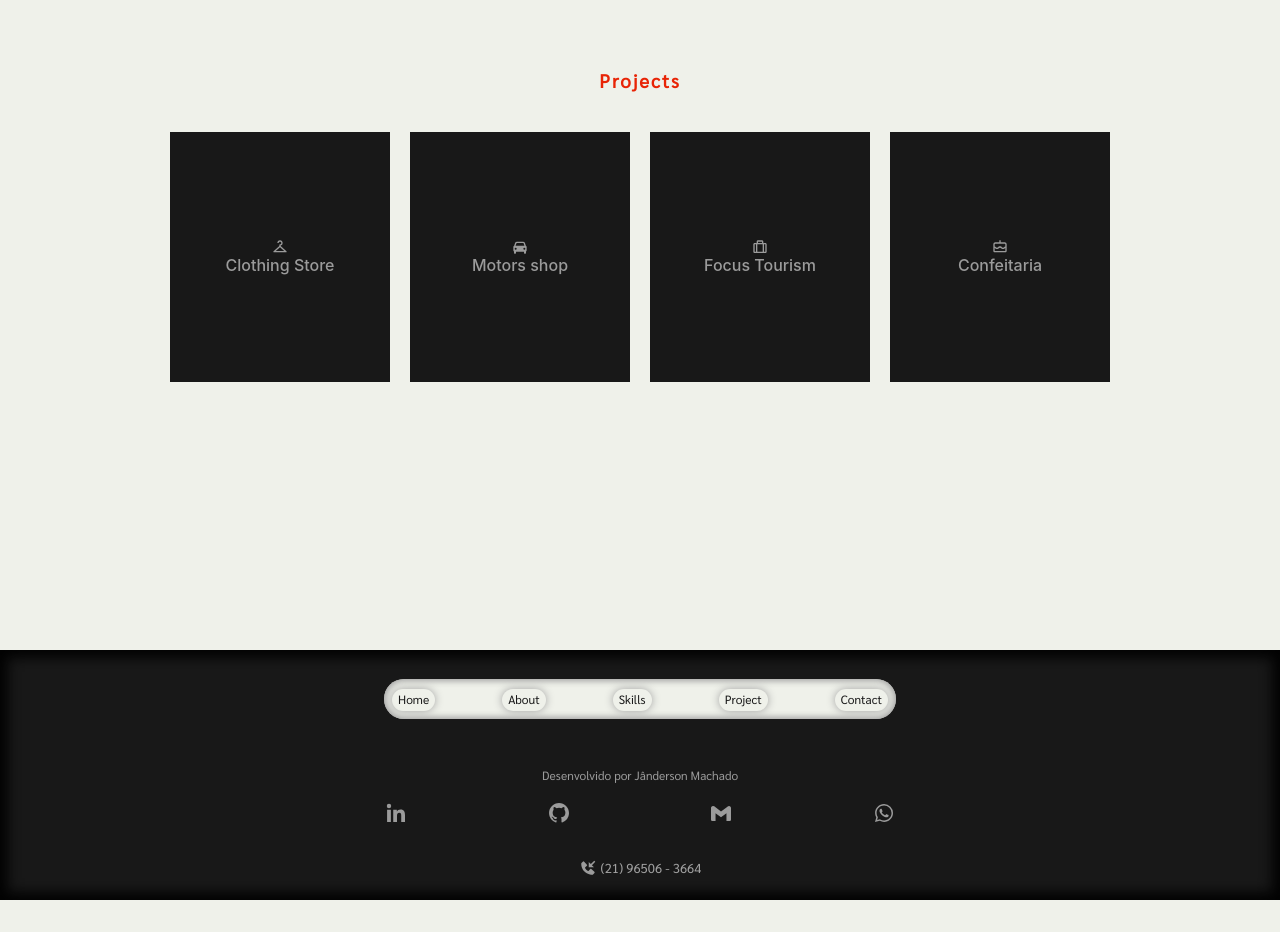
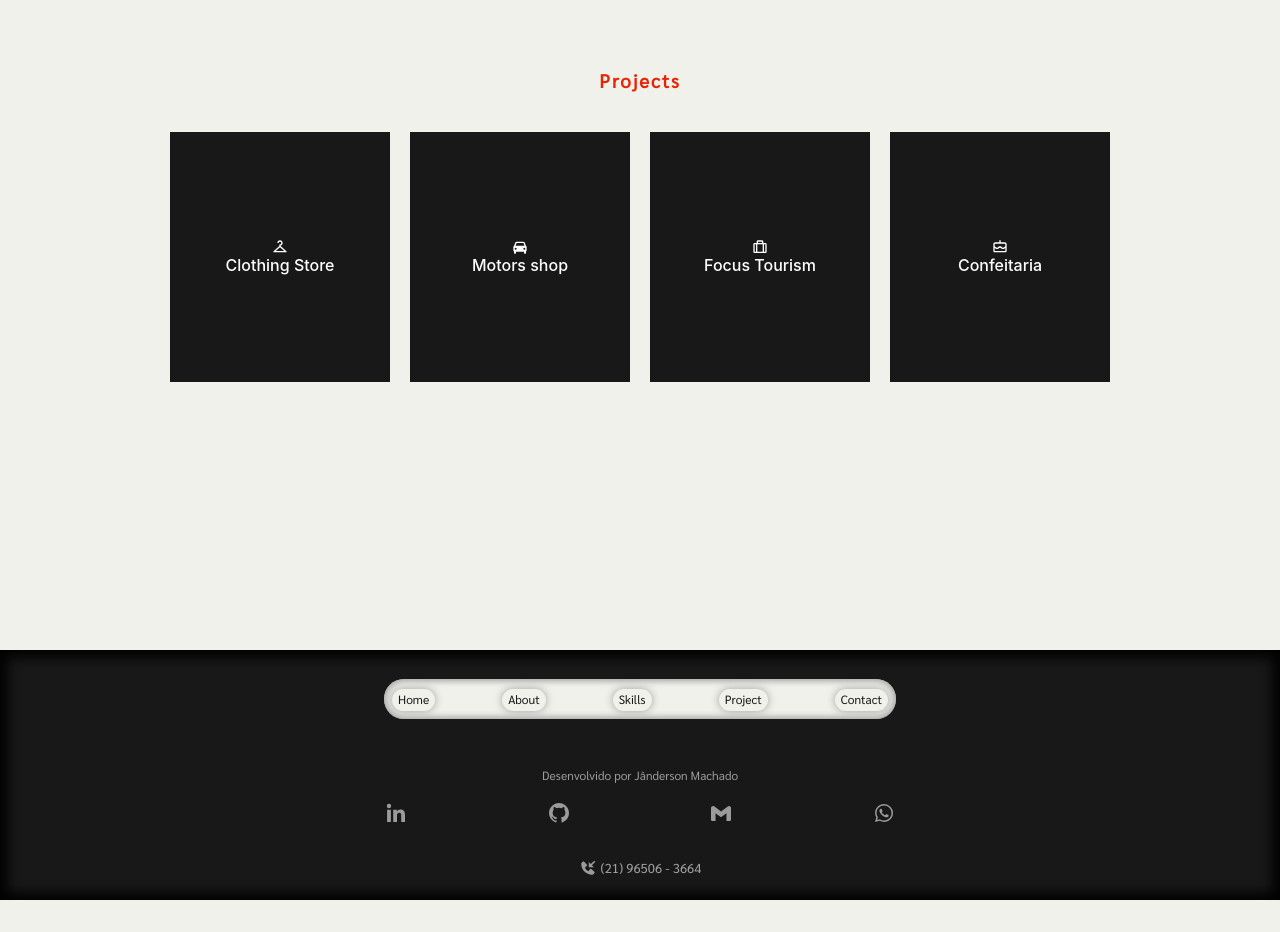
Before and after one commit to jotaMch/Portfolio_Jm, a React (Vite) app: page / in a window 1280 px wide. Shown: the part 2440-3372 px from the top of the page. Built offline with nearby package versions, Linux system fonts and the light colour scheme.

Commit message:
alterando cores

```diff
--- a/src/components/Projects.jsx
+++ b/src/components/Projects.jsx
@@ -81,8 +81,8 @@ function Projects() {
                             </div>
                             <div class="infoDiv">
                                 <div class="nameDiv">
-                                    <p class="name">Em desenvolvimento</p>
-                                    <p class="role">JoTTCakes</p>
+                                    {/* <p class="name">Em desenvolvimento</p> */}
+                                    <p class="role">Em desenvolvimento</p>
                                 </div>
                                 <div class="socialDiv">
                                     <a href="#linkdin"><BiLogoGithub /></a>
--- a/src/styles/projects.css
+++ b/src/styles/projects.css
@@ -104,6 +104,11 @@ p.card-content {
 
 .cardContainer {
     margin: 0 10px;
+}
+
+.socialDiv a svg {
+    color: #e82406;
+    width: 74px;
 }
 
 /* media screen */
@@ -232,7 +237,7 @@ p.card-content {
     justify-content: center;
     background-color: rgb(24, 24, 24);
     transition-duration: .5s;
-    color: rgb(155, 155, 155);
+    color: #fff;
     font-family: Whitney, -apple-system, BlinkMacSystemFont, Segoe UI, Roboto, Helvetica, Arial, sans-serif;
     font-weight: 500;
     font-size: 16px;
@@ -244,7 +249,7 @@ p.card-content {
     }
 
     .cardContainer:hover .infoDiv {
-        background-color: #88cff5;
+        background-image: linear-gradient(70deg, #e82406, #88cff5);
         z-index: 2;
         transition-duration: .5s;
     }
@@ -275,7 +280,7 @@ p.card-content {
 }
 
     .socialDiv {
-    width: 25%;
+    width: 45%;
     height: 100%;
     display: flex;
     flex-direction: column;
@@ -298,7 +303,7 @@ p.card-content {
     padding: 0;
     font-size: 13px;
     font-weight: 400;
-    color: rgb(48, 48, 48);
+    color: #fff;
     margin-bottom: 5px;
     }
 
```
